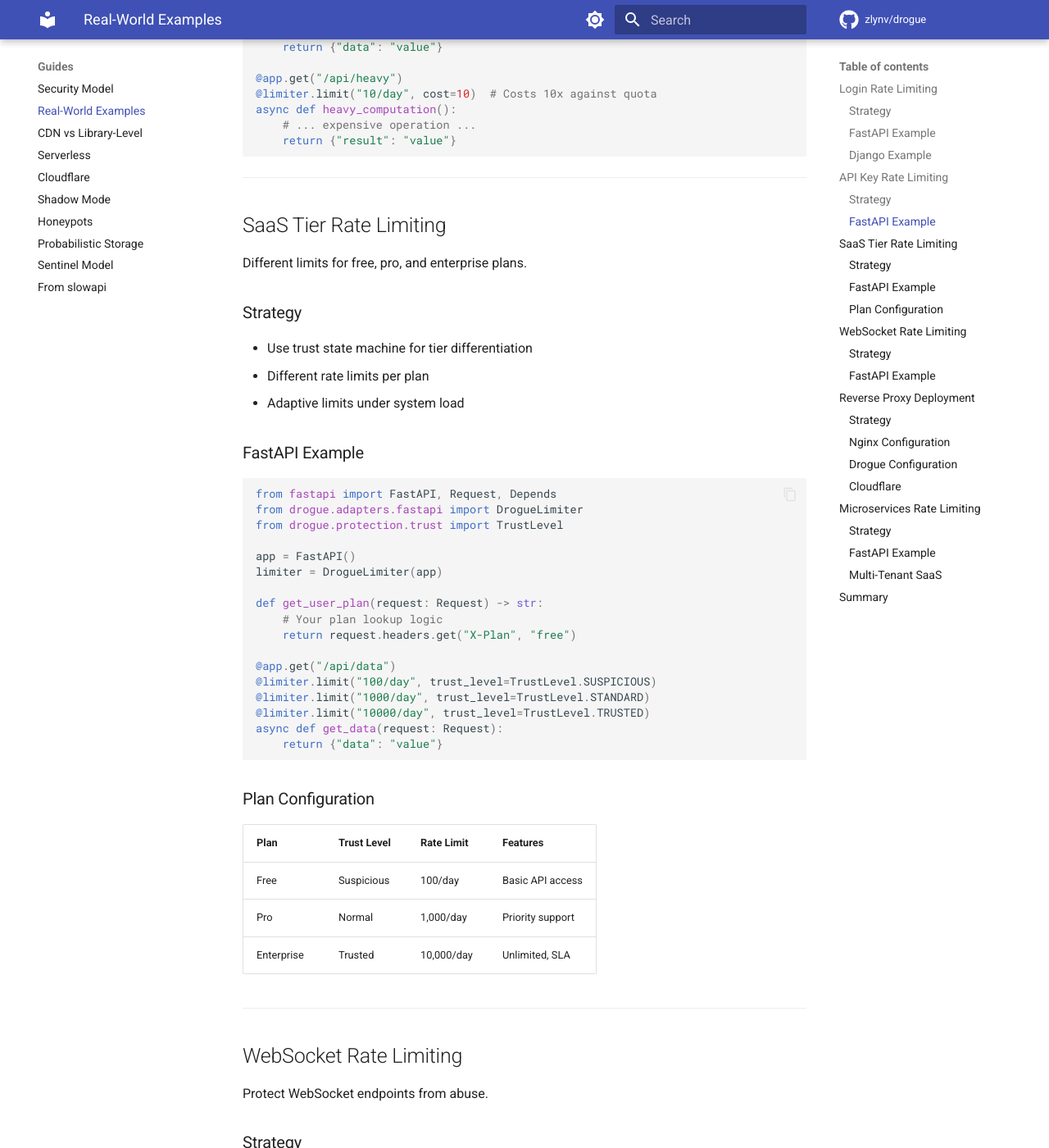
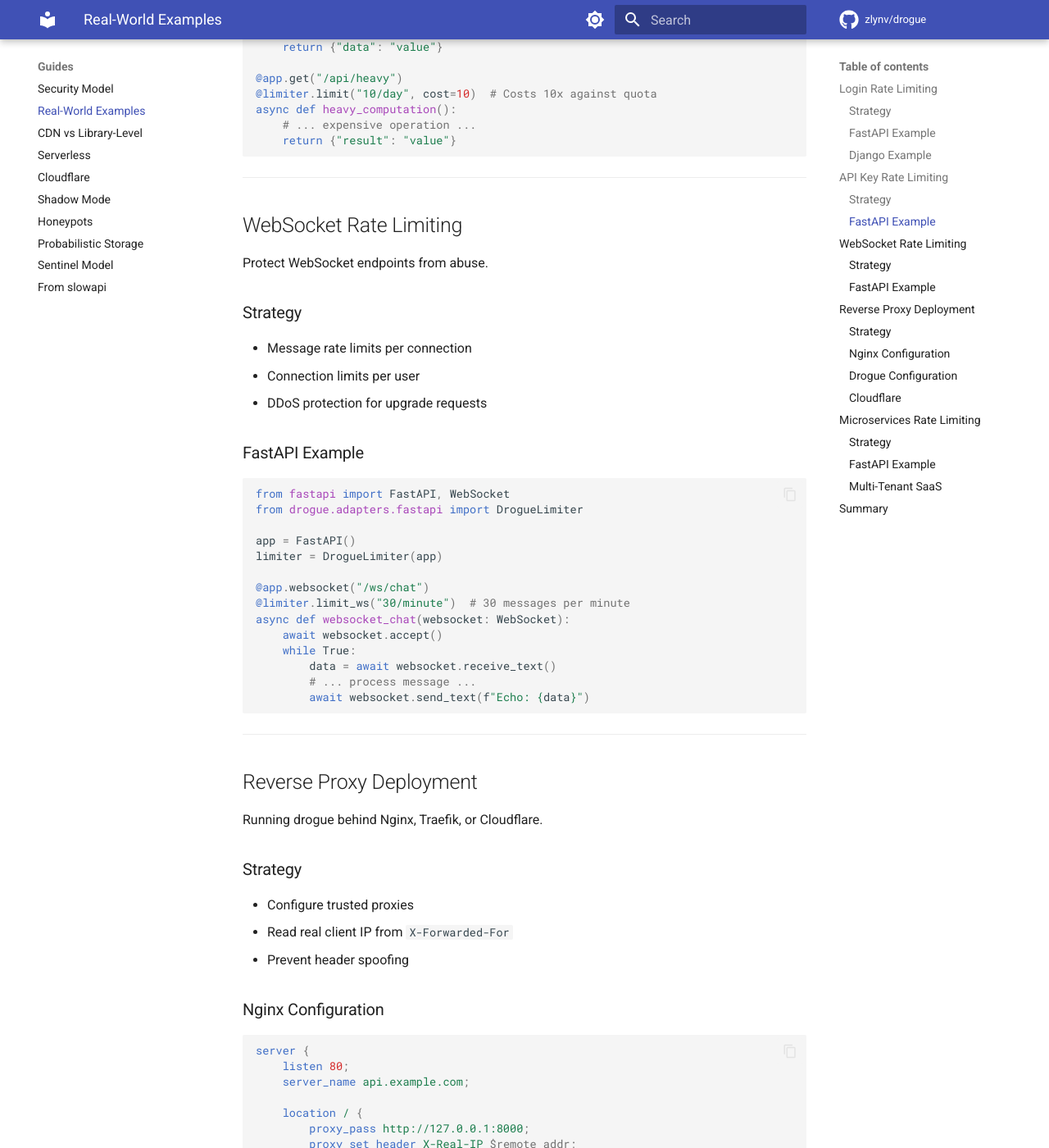
Before and after one commit to zlynv/drogue, an MkDocs documentation site: the page built from docs/guides/real-world-examples.md, in a window 1280 px wide and 1400 px high, scrolled down 1901 px. Shown: the whole window at 82% size. Built offline with MkDocs 1.6.1 and Material for MkDocs 9.7.7, drawn with Linux system fonts in a browser that asks for light colours; comment, search, counter and statistics services are not loaded; some of the changed text lies outside the part shown.

Commit message:
fix: remove fictional docs, correct distributed attacks claims
- Remove SaaS Tier Rate Limiting example (trust_level param doesn't exist)
- Fix Distributed Attacks section (Z-score catches outliers, not uniform attacks)
- Fix summary table (removed SaaS Tiers row)

````diff
--- a/docs/guides/real-world-examples.md
+++ b/docs/guides/real-world-examples.md
@@ -86,48 +86,6 @@ async def heavy_computation():
     # ... expensive operation ...
     return {"result": "value"}
 ```
-
----
-
-## SaaS Tier Rate Limiting
-
-Different limits for free, pro, and enterprise plans.
-
-### Strategy
-
-- Use trust state machine for tier differentiation
-- Different rate limits per plan
-- Adaptive limits under system load
-
-### FastAPI Example
-
-```python
-from fastapi import FastAPI, Request, Depends
-from drogue.adapters.fastapi import DrogueLimiter
-from drogue.protection.trust import TrustLevel
-
-app = FastAPI()
-limiter = DrogueLimiter(app)
-
-def get_user_plan(request: Request) -> str:
-    # Your plan lookup logic
-    return request.headers.get("X-Plan", "free")
-
-@app.get("/api/data")
-@limiter.limit("100/day", trust_level=TrustLevel.SUSPICIOUS)
-@limiter.limit("1000/day", trust_level=TrustLevel.STANDARD)
-@limiter.limit("10000/day", trust_level=TrustLevel.TRUSTED)
-async def get_data(request: Request):
-    return {"data": "value"}
-```
-
-### Plan Configuration
-
-| Plan | Trust Level | Rate Limit | Features |
-|------|-------------|------------|----------|
-| Free | Suspicious | 100/day | Basic API access |
-| Pro | Normal | 1,000/day | Priority support |
-| Enterprise | Trusted | 10,000/day | Unlimited, SLA |
 
 ---
 
@@ -295,7 +253,6 @@ async def tenant_data():
 |----------|---------------|------------|------------------|
 | Login | IP | 5/minute | Brute force |
 | API Key | Header | 1000/day | Abuse |
-| SaaS Tiers | Trust level | Tier-based | Business logic |
 | WebSocket | Connection | 30/minute | Real-time abuse |
 | Reverse Proxy | X-Forwarded-For | Per-client | Network layer |
 | Microservices | Service name | Per-service | Internal abuse |
````
Also changed, not shown: docs/guides/security-model.md (+5 -4 lines).
